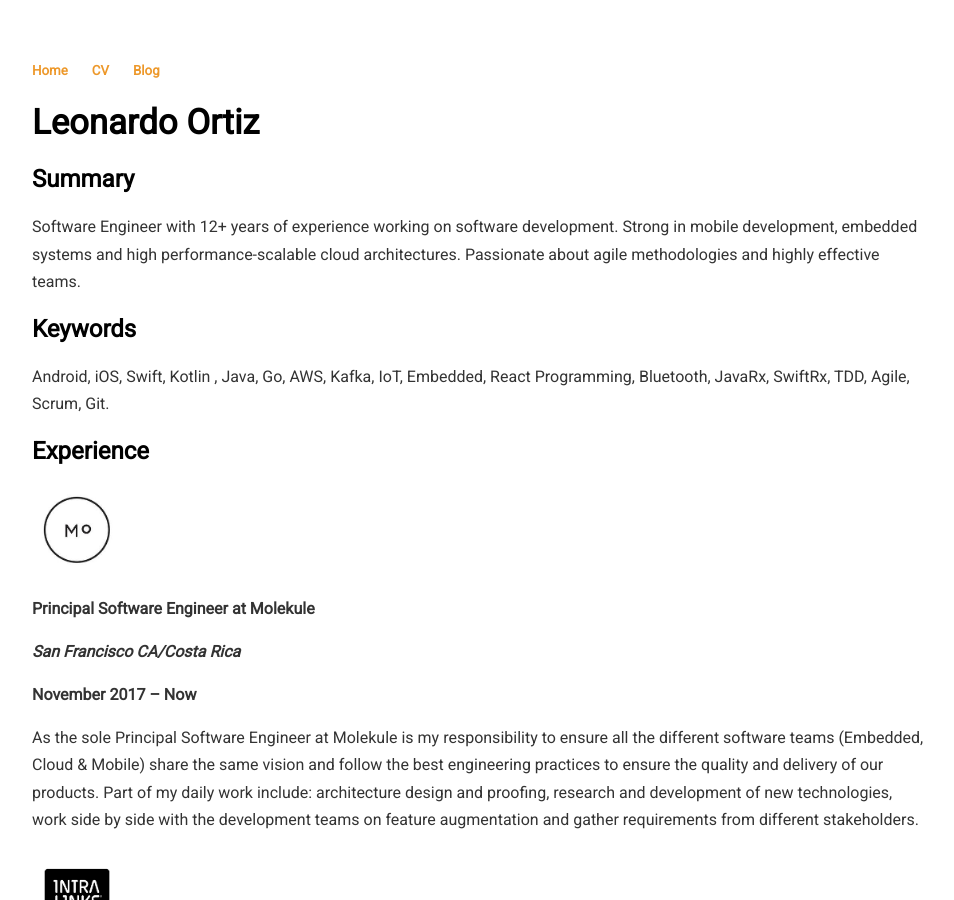
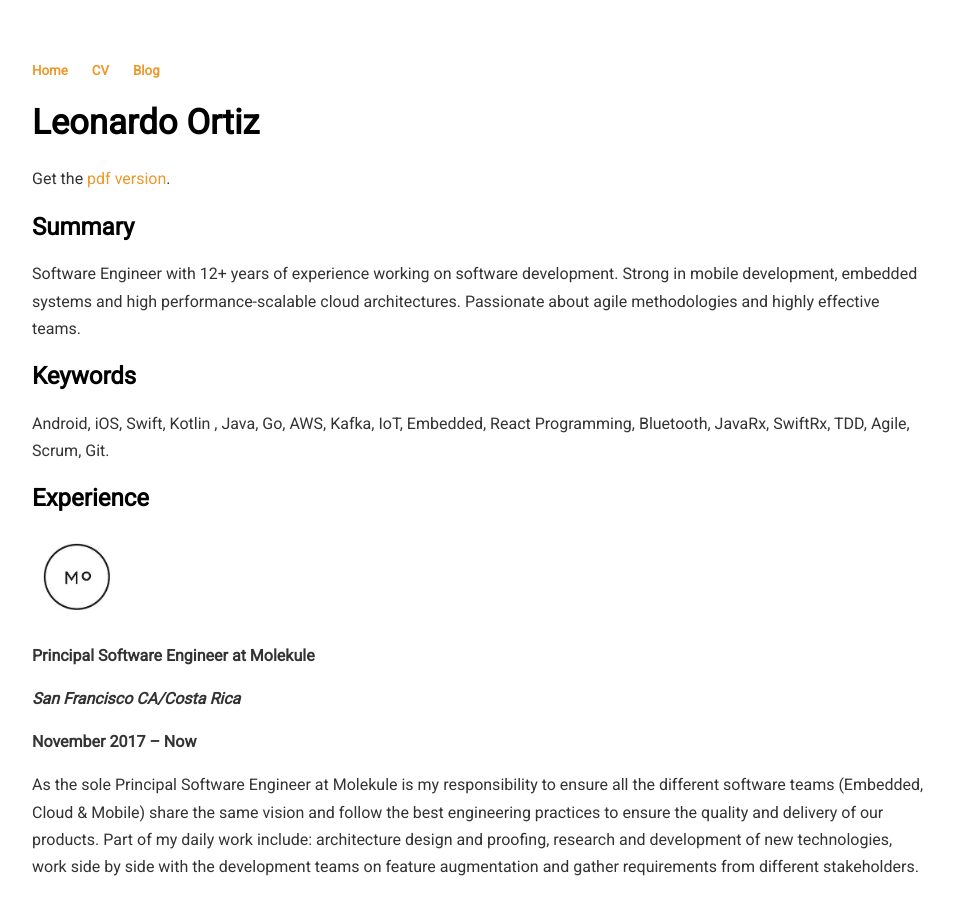
Before and after one commit to leohackerman/leohackerman.github.io, a Jekyll site: the page built from cv/cv.md, in a window 1280 px wide and 900 px high. Shown: the whole window, without its empty margins (160-1114 px from the left). Built offline with Jekyll 4.4.1, drawn with Linux system fonts in a browser that asks for light colours.

Commit message:
Added pdf

```diff
--- a/cv/cv.md
+++ b/cv/cv.md
@@ -3,6 +3,10 @@ layout: default
 title: Leonardo Ortiz
 ---
 # Leonardo Ortiz
+
+Get the <a href="/assets/cv.pdf">pdf version</a>.
+<p></p>
+
 ## Summary
 Software Engineer with 12+ years of experience working on software development. Strong in mobile development, embedded systems and high performance-scalable cloud architectures. Passionate about agile methodologies and highly effective teams.
 ## Keywords
```
Also changed, not shown: 1 other file.
